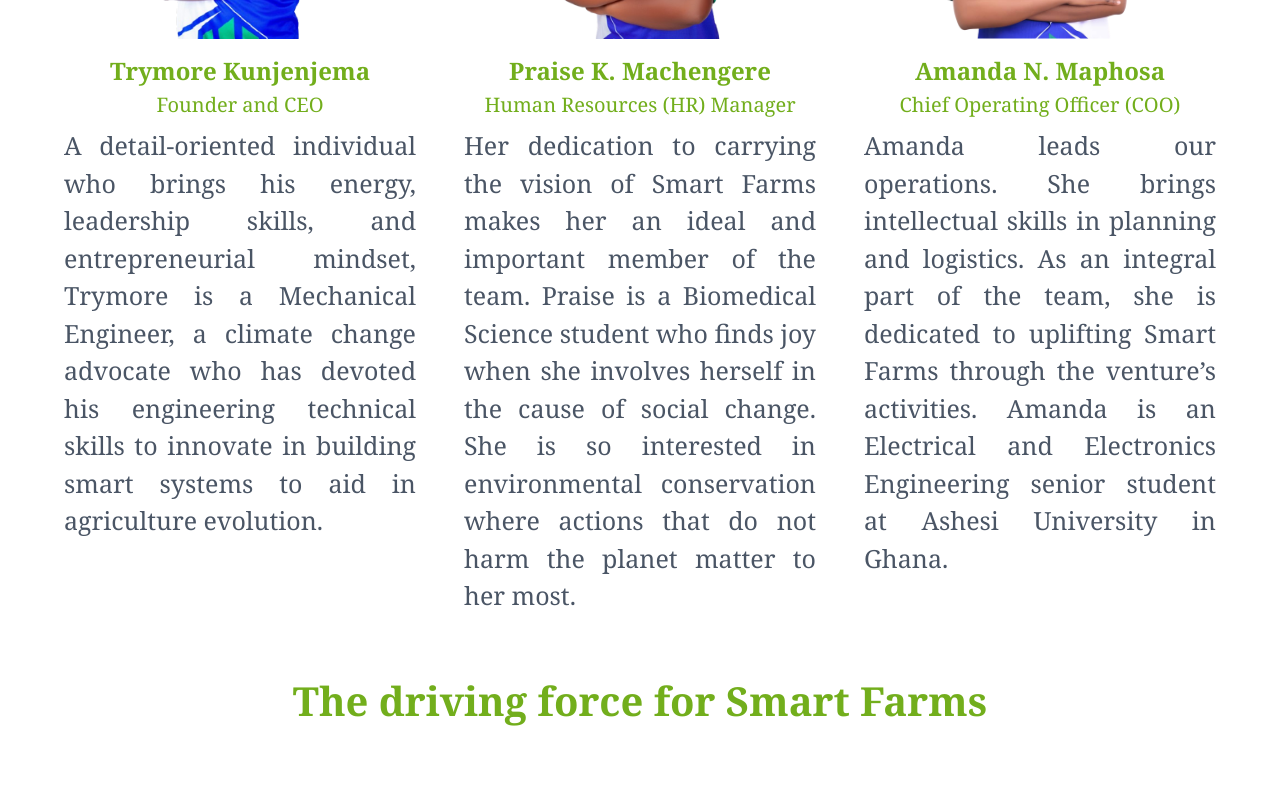
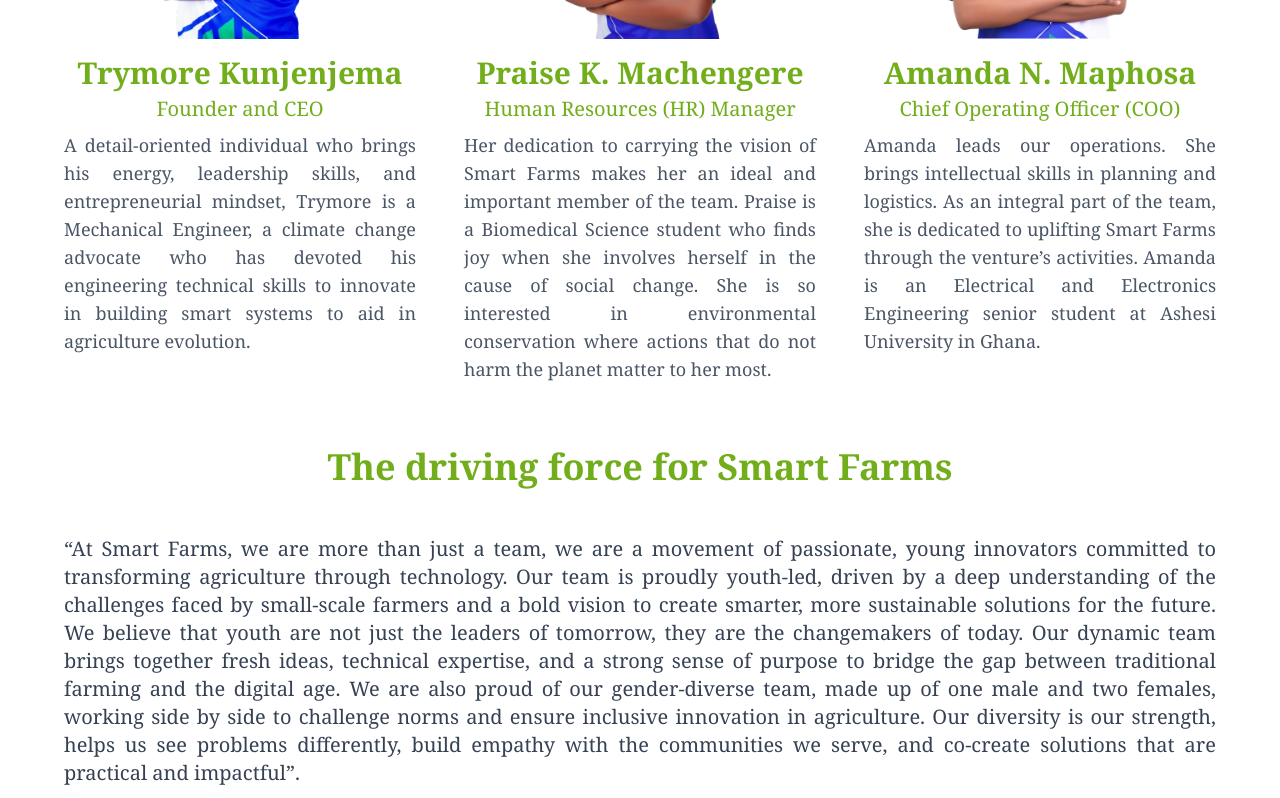
Before and after one commit to HudsonWayne/Smart-Farms, a Next.js app: page /our-team in a window 1280 px wide. Shown: the part 480-1278 px from the top of the page. Built offline with nearby package versions, Linux system fonts and the light colour scheme; a web font is replaced by a local one.

Commit message:
initial commit

```diff
--- a/src/pages/about.tsx
+++ b/src/pages/about.tsx
@@ -75,7 +75,7 @@ export default function AboutPage() {
       </div>
 
       {/* Who We Are */}
-      <div className="grid md:grid-cols-2 gap-8 md:gap-12 items-start mt-10 mb-10 w-full px-4 md:px-8 lg:px-16 mt-[100px]">
+      <div className="grid md:grid-cols-2 gap-8 md:gap-12 items-start mt-[100px] w-full px-4 md:px-8 lg:px-16">
         <div className="flex justify-center">
           <Image
             src="/Pic 25.jpeg"
@@ -85,15 +85,16 @@ export default function AboutPage() {
             className="about-pic md:h-[600px] md:object-cover"
           />
         </div>
-        <div className="max-w-prose" style={{marginTop:"190px"}}>
+        <div className="max-w-prose" style={{ marginTop: "190px" }}>
           <h2
             className="text-[36px] sm:text-[45px] md:text-[50px] lg:text-[60px] font-bold mb-6"
             style={{ fontFamily: "Georgia, serif", color: "#72AE1C" }}
           >
             Who We Are
           </h2>
+          <div className="md:h-[600px] md:overflow-y-auto pr-2">
             <p
-            className="text-gray-800 text-sm sm:text-base md:text-lg leading-relaxed text-justify md:h-[600px] md:overflow-y-auto"
+              className="text-gray-800 text-sm sm:text-base md:text-lg leading-relaxed text-justify"
               style={{ fontFamily: "Georgia, serif" }}
             >
               “Smart Farms is an enterprise committed to using innovation to
@@ -107,6 +108,7 @@ export default function AboutPage() {
               farmers realize their value to the economy of the country through
               their agricultural harvests.”
             </p>
+          </div>
         </div>
       </div>
 
--- a/src/pages/our-team.tsx
+++ b/src/pages/our-team.tsx
@@ -6,35 +6,29 @@ export default function OurTeamPage() {
       {/* Section Title */}
       <div className="text-center mb-12">
         <h2
-          className="text-5xl font-bold"
-          style={{ color: "#72AE1C", fontSize: "60px" }}
+          className="text-4xl md:text-5xl lg:text-6xl font-bold"
+          style={{ color: "#72AE1C" }}
         >
           Our Team
         </h2>
       </div>
 
       {/* Team Members */}
-      <div className="grid md:grid-cols-3 gap-12">
+      <div className="grid grid-cols-1 md:grid-cols-2 lg:grid-cols-3 gap-12">
         {/* Team Member 1 */}
         <div className="text-center">
           <img
             src="/founder2.png"
             alt="Trymore Kunjenjema"
-            className="w-full h-72 mx-auto mb-4 object-contain"
+            className="w-full h-72 md:h-80 lg:h-72 mx-auto mb-4 object-contain"
           />
-          <h3 className="text-2xl font-bold" style={{ color: "#72AE1C" }}>
+          <h3 className="text-2xl md:text-3xl font-bold" style={{ color: "#72AE1C" }}>
             Trymore Kunjenjema
           </h3>
-          <p
-            className="text-xl font-medium mt-1"
-            style={{ color: "#72AE1C" }}
-          >
+          <p className="text-lg md:text-xl font-medium mt-1" style={{ color: "#72AE1C" }}>
             Founder and CEO
           </p>
-          <p
-            className="text-gray-600 mt-2"
-            style={{ fontSize: "25px", textAlign: "justify" }}
-          >
+          <p className="text-gray-600 mt-2 text-base md:text-lg" style={{ textAlign: "justify" }}>
             A detail-oriented individual who brings his energy, leadership
             skills, and entrepreneurial mindset, Trymore is a Mechanical
             Engineer, a climate change advocate who has devoted his engineering
@@ -48,21 +42,15 @@ export default function OurTeamPage() {
           <img
             src="/girl1.png"
             alt="Praise K. Machengere"
-            className="w-full h-72 mx-auto mb-4 object-contain"
+            className="w-full h-72 md:h-80 lg:h-72 mx-auto mb-4 object-contain"
           />
-          <h3 className="text-2xl font-bold" style={{ color: "#72AE1C" }}>
+          <h3 className="text-2xl md:text-3xl font-bold" style={{ color: "#72AE1C" }}>
             Praise K. Machengere
           </h3>
-          <p
-            className="text-xl font-medium mt-1"
-            style={{ color: "#72AE1C" }}
-          >
+          <p className="text-lg md:text-xl font-medium mt-1" style={{ color: "#72AE1C" }}>
             Human Resources (HR) Manager
           </p>
-          <p
-            className="text-gray-600 mt-2"
-            style={{ fontSize: "25px", textAlign: "justify" }}
-          >
+          <p className="text-gray-600 mt-2 text-base md:text-lg" style={{ textAlign: "justify" }}>
             Her dedication to carrying the vision of Smart Farms makes her an
             ideal and important member of the team. Praise is a Biomedical
             Science student who finds joy when she involves herself in the cause
@@ -76,21 +64,15 @@ export default function OurTeamPage() {
           <img
             src="/Amanda.png"
             alt="Amanda N. Maphosa"
-            className="w-full h-72 mx-auto mb-4 object-contain"
+            className="w-full h-72 md:h-80 lg:h-72 mx-auto mb-4 object-contain"
           />
-          <h3 className="text-2xl font-bold" style={{ color: "#72AE1C" }}>
+          <h3 className="text-2xl md:text-3xl font-bold" style={{ color: "#72AE1C" }}>
             Amanda N. Maphosa
           </h3>
-          <p
-            className="text-xl font-medium mt-1"
-            style={{ color: "#72AE1C" }}
-          >
+          <p className="text-lg md:text-xl font-medium mt-1" style={{ color: "#72AE1C" }}>
             Chief Operating Officer (COO)
           </p>
-          <p
-            className="text-gray-600 mt-2"
-            style={{ fontSize: "25px", textAlign: "justify" }}
-          >
+          <p className="text-gray-600 mt-2 text-base md:text-lg" style={{ textAlign: "justify" }}>
             Amanda leads our operations. She brings intellectual skills in
             planning and logistics. As an integral part of the team, she is
             dedicated to uplifting Smart Farms through the venture’s activities.
@@ -102,16 +84,12 @@ export default function OurTeamPage() {
 
       {/* The Driving Force Section */}
       <div className="mt-16 text-center">
-        <h2
-          className="text-4xl font-bold mb-[70px]"
-          style={{ color: "#72AE1C", fontSize: "40px" }}
-        >
+        <h2 className="text-3xl md:text-4xl lg:text-4xl font-bold mb-12" style={{ color: "#72AE1C" }}>
           The driving force for Smart Farms
         </h2>
         <p
-          className="text-xl text-gray-700 mx-auto mb-[70px]"
+          className="text-base md:text-lg lg:text-xl text-gray-700 mx-auto mb-12"
           style={{
-            fontSize: "25px",
             maxWidth: "1400px",
             textAlign: "justify",
           }}
```
Lines whose indentation alone changed are shown as unchanged.
